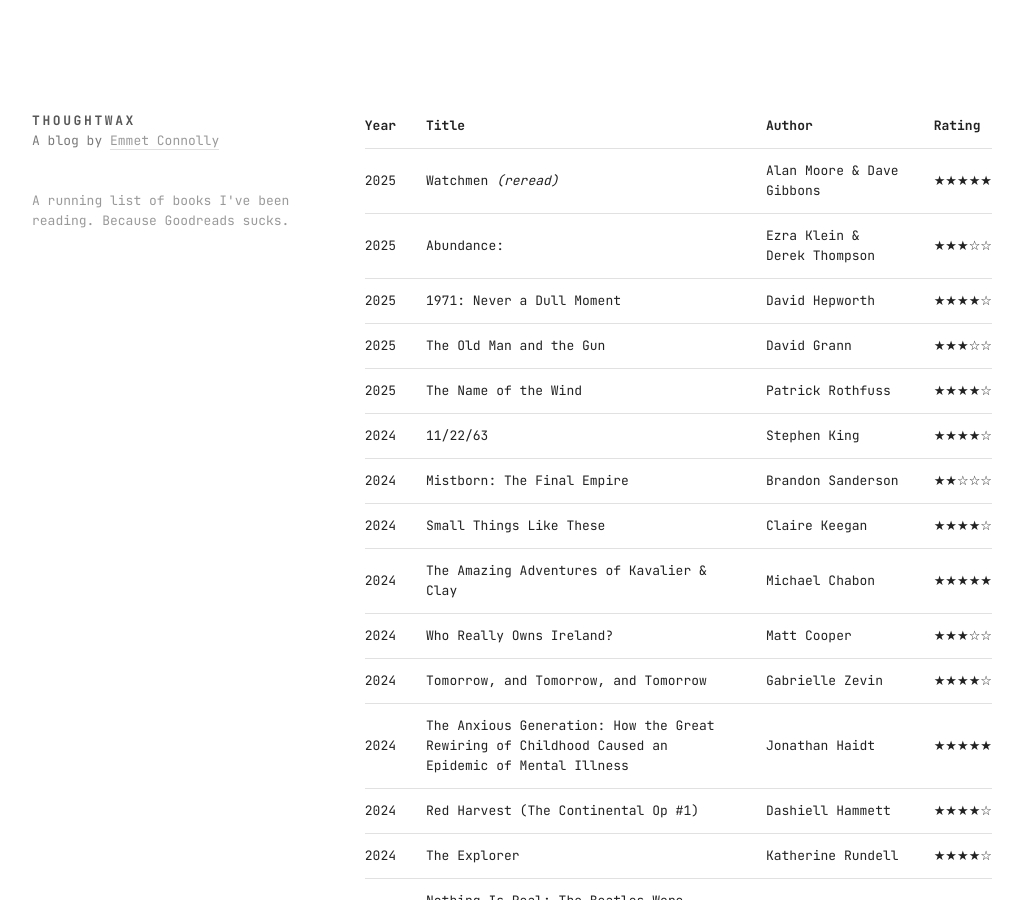
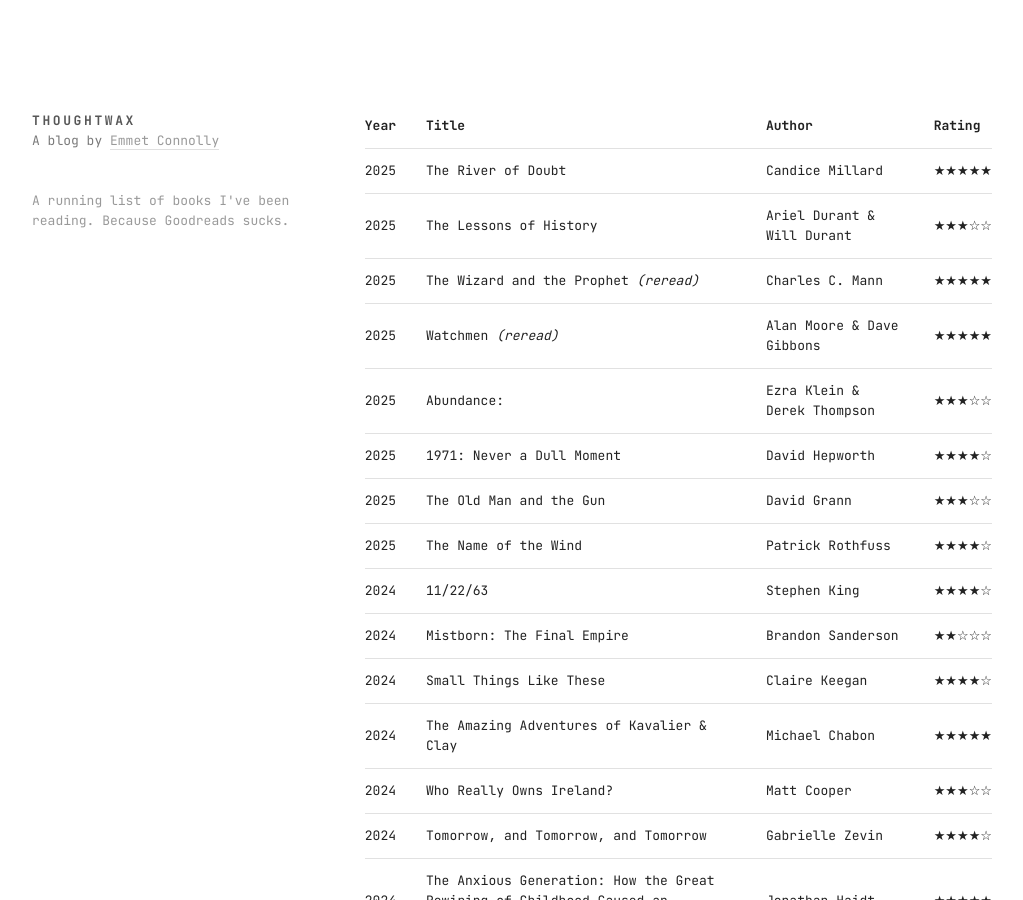
Before and after one commit to thoughtwax/thoughtwax.github.io, a Jekyll site: the page built from reading.markdown, in a window 1280 px wide and 900 px high. Shown: the whole window, without its empty margins (128-1151 px from the left). Built offline with Jekyll 4.4.1, drawn with Linux system fonts in a browser that asks for light colours; some web fonts are replaced.

Commit message:
Update reading list

```diff
--- a/reading.markdown
+++ b/reading.markdown
@@ -8,6 +8,9 @@
 
 | Year | Title | Author | Rating |
 |------|-------|--------|--------|
+| 2025 | The River of Doubt | Candice Millard | ★★★★★ |
+| 2025 | The Lessons of History | Ariel Durant & Will Durant | ★★★☆☆ |
+| 2025 | The Wizard and the Prophet _(reread)_ | Charles C. Mann | ★★★★★ |
 | 2025 | Watchmen _(reread)_ | Alan Moore & Dave Gibbons | ★★★★★ |
 | 2025 | Abundance: | Ezra Klein & Derek Thompson | ★★★☆☆ |
 | 2025 | 1971: Never a Dull Moment | David Hepworth | ★★★★☆ |
```
